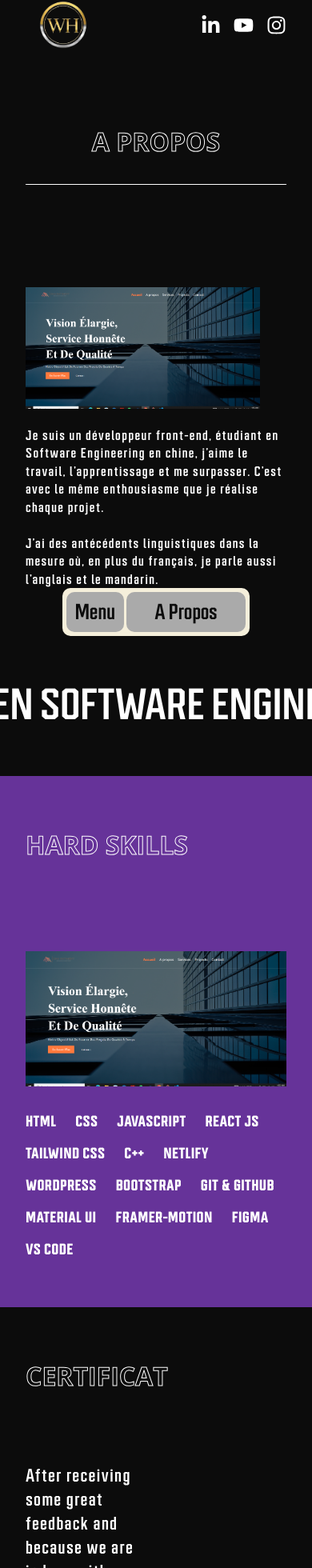
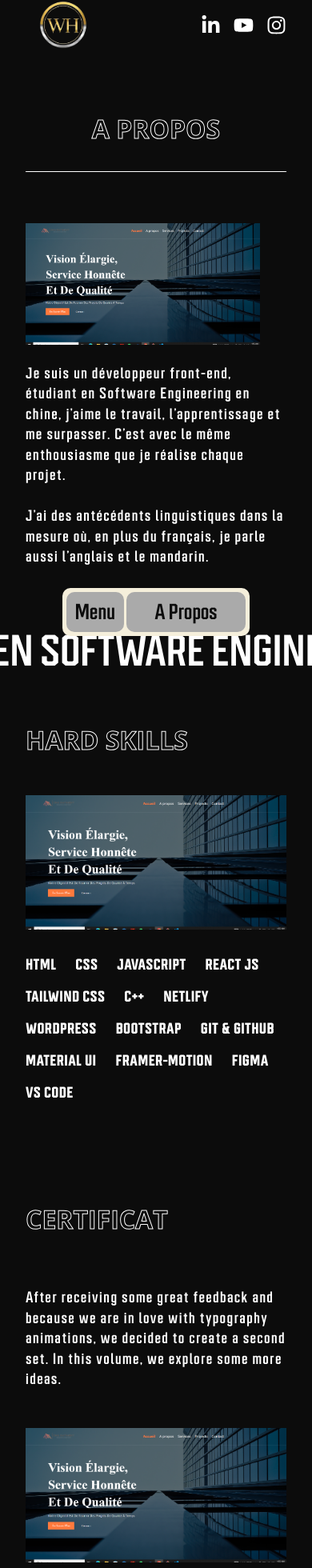
Before and after one commit to William-Hortone/porfolio2023, a React (Create React App) app: page /about in a window 390 px wide. Shown: the part 29-1989 px from the top of the page at 80% size. Built offline with nearby package versions, Linux system fonts and the light colour scheme; a web font is replaced by a local one.

Commit message:
updated the responsive of the about page

```diff
--- a/src/containers/AboutMe/aboutMe.css
+++ b/src/containers/AboutMe/aboutMe.css
@@ -49,7 +49,7 @@
     height: 60vh;
   }
   .app__aboutMe-right p {
-    font-size: 15px;
+    font-size: 17px;
   }
 }
 
@@ -64,7 +64,12 @@
     height: 100%;
   }
   .app__aboutMe-right p {
-    font-size: 15px;
+    /* font-size: 15px; */
     padding: 1rem 0;
   }
 }
+@media screen and (max-width: 550px) {
+  .app__aboutMe {
+    margin-bottom: 0rem;
+  }
+}
--- a/src/containers/Certificate/certificate.css
+++ b/src/containers/Certificate/certificate.css
@@ -5,6 +5,7 @@
   flex-direction: column;
   gap: 4rem;
   margin-bottom: 4rem;
+  /* background-color: rgb(190, 114, 14); */
 }
 .app__certificate-container {
   width: 100%;
@@ -37,3 +38,40 @@
   width: 90%;
   /* height: 100%; */
 }
+@media screen and (max-width: 1200px) {
+  .app__certificate {
+    height: 70vh;
+  }
+}
+@media screen and (max-width: 1000px) {
+  .app__certificate-left p {
+    font-size: 17px;
+    color: var(--color-white);
+    font-family: var(--font-base);
+    letter-spacing: 1.5px;
+    line-height: 1.5;
+  }
+  .app__certificate-right-img {
+    width: 100%;
+    /* height: 100%; */
+  }
+}
+@media screen and (max-width: 750px) {
+  .app__certificate {
+    margin-bottom: 0;
+  }
+  .app__certificate {
+    height: auto;
+  }
+  .app__certificate-container {
+    flex-direction: column;
+  }
+  .app__certificate-right-img {
+    width: 90%;
+  }
+}
+@media screen and (max-width: 550px) {
+  .app__certificate-right-img {
+    width: 100%;
+  }
+}
--- a/src/containers/Skills/skills.css
+++ b/src/containers/Skills/skills.css
@@ -5,9 +5,8 @@
   flex-direction: column;
   gap: 7rem;
   margin-top: 4rem;
-  background-color: rebeccapurple;
+  /* background-color: rebeccapurple; */
   overflow-x: hidden;
-  /* border-bottom: 2px solid var(--color-white); */
 }
 .app__skills-container {
   width: 100%;
@@ -55,6 +54,8 @@
   .app__skills {
     width: 100%;
     height: auto;
+    gap: 5rem;
+    margin-top: 0rem;
   }
   .app__skills-container {
     flex-direction: column;
@@ -67,6 +68,11 @@
     gap: 1.5rem;
   }
 }
+@media screen and (max-width: 850px) {
+  .app__skills {
+    gap: 3rem;
+  }
+}
 @media screen and (max-width: 550px) {
   .app__skill-container-left_img {
     width: 100%;
--- a/src/pages/About/About.jsx
+++ b/src/pages/About/About.jsx
@@ -9,7 +9,7 @@ const About = () => {
     <div className="app__about ">
       <Navbar />
       <Header />
-      <div className="app__about-title section__padding">
+      <div className="app__about-title section__spadding">
         <Title title="A propos" />
         <span className="line" />
       </div>
--- a/src/pages/About/about.css
+++ b/src/pages/About/about.css
@@ -9,12 +9,14 @@
   display: flex;
   flex-direction: column;
   align-items: center;
+  padding: 3rem 4rem 0rem 6rem;
   gap: 2rem;
   /* justify-content: center; */
   /* border-bottom: 2px solid var(--color-white); */
   /* border-bottom: 2px solid red; */
   /* margin: 0 auto 5rem auto; */
   padding-bottom: 0rem;
+  /* background-color: red; */
   /* padding: 4rem 0 1rem 0rem; */
 }
 .line {
@@ -43,3 +45,19 @@
   font-weight: 100;
 
 } */
+
+/* @media screen and (max-width: 120px) {
+  .app__about-title {
+    padding: 3rem 4rem 0rem 4rem;
+  }
+} */
+@media screen and (max-width: 850px) {
+  .app__about-title {
+    padding: 3rem 4rem 0rem 4rem;
+  }
+}
+@media screen and (max-width: 650px) {
+  .app__about-title {
+    padding: 3rem 2rem 0rem 2rem;
+  }
+}
```
